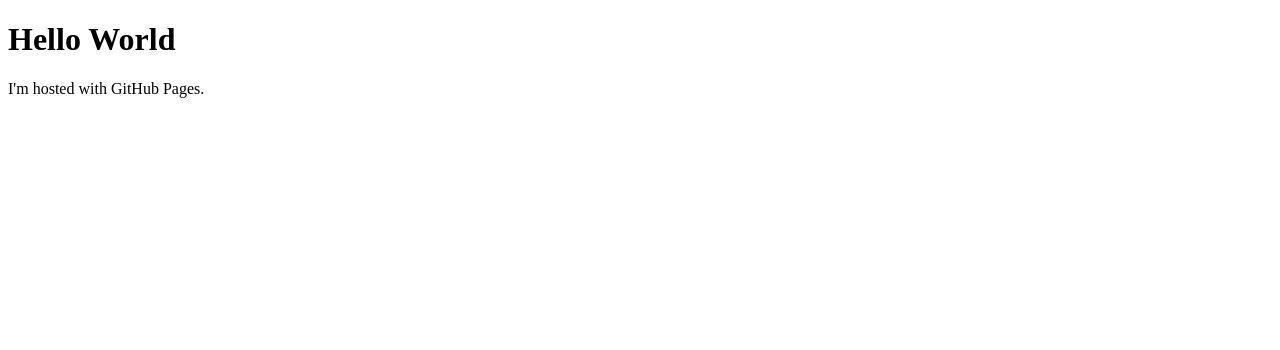
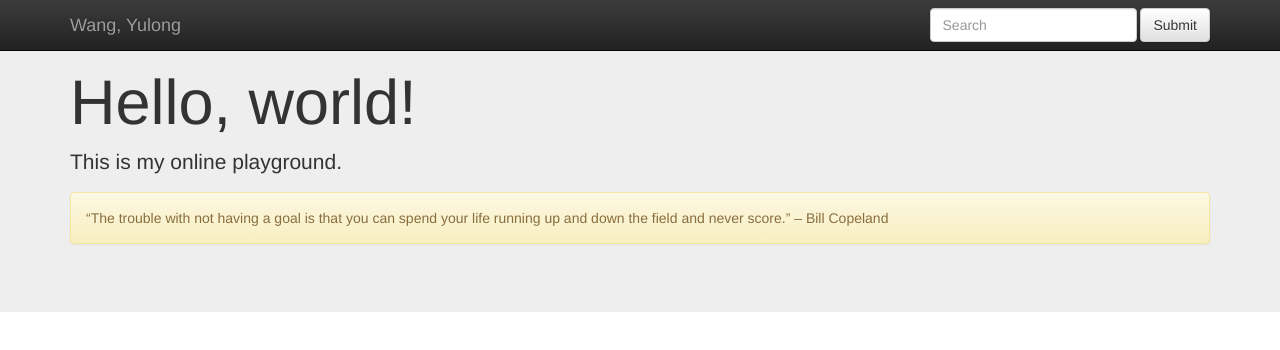
Before and after one commit to YulongW/yulongw.github.io, a plain HTML site: page index.html in a window 1280 px wide. Drawn offline with nearby package versions, Linux system fonts and the light colour scheme.

Commit message:
Creating bootstrap playground

```diff
--- a/index.html
+++ b/index.html
@@ -1,8 +1,66 @@
 <!DOCTYPE html>
 
-<html>
+<html lang="en">
+
+	<head>
+		<meta charset="utf-8">
+		<meta http-equiv="X-UA-Compatible" content="IE=edge">
+		<meta name="viewport" content="width=device-width, initial-scale=1">
+		<title>Bootstrap 101 Template</title>
+
+		<!-- Latest compiled and minified CSS -->
+		<link rel="stylesheet" href="https://maxcdn.bootstrapcdn.com/bootstrap/3.2.0/css/bootstrap.min.css">
+
+		<!-- Optional theme -->
+		<link rel="stylesheet" href="https://maxcdn.bootstrapcdn.com/bootstrap/3.2.0/css/bootstrap-theme.min.css">
+
+		<!-- jQuery (necessary for Bootstrap's JavaScript plugins) -->
+		<script src="https://ajax.googleapis.com/ajax/libs/jquery/1.11.1/jquery.min.js"></script>
+
+		<!-- Latest compiled and minified JavaScript -->
+		<script src="https://maxcdn.bootstrapcdn.com/bootstrap/3.2.0/js/bootstrap.min.js"></script>
+
+		<!-- HTML5 Shim and Respond.js IE8 support of HTML5 elements and media queries -->
+		<!-- WARNING: Respond.js doesn't work if you view the page via file:// -->
+		<!--[if lt IE 9]>
+		  <script src="https://oss.maxcdn.com/html5shiv/3.7.2/html5shiv.min.js"></script>
+		  <script src="https://oss.maxcdn.com/respond/1.4.2/respond.min.js"></script>
+		<![endif]-->
+	</head>
+
 	<body>
-		<h1>Hello World</h1>
-		<p>I'm hosted with GitHub Pages.</p>
+		<div class="navbar navbar-inverse navbar-fixed-top" role="navigation">
+			<div class="container">
+				<div class="navbar-header">
+					<button type="button" class="navbar-toggle collapsed" data-toggle="collapse" data-target=".navbar-collapse">
+						<span class="sr-only">Toggle navigation</span>
+						<span class="icon-bar"></span>
+						<span class="icon-bar"></span>
+						<span class="icon-bar"></span>
+					</button>
+					<a class="navbar-brand" href="#">Wang, Yulong</a>
+				</div>
+				<div class="navbar-collapse collapse">
+					<form class="navbar-form navbar-right" role="form">
+						<div class="form-group">
+							<input type="text" class="form-control" placeholder="Search">
+						</div>
+						<button type="submit" class="btn btn-default">Submit</button>
+					</form>
+				</div>
+				<!--/.navbar-collapse -->
+			</div>
+		</div>
+
+		<div class="jumbotron">
+			<div class="container">
+				<h1>Hello, world!</h1>
+				<p>This is my online playground.</p>
+				<div class="alert alert-warning" role="alert">
+					<q>The trouble with not having a goal is that you can spend your life running up and down the field and never score.</q> – Bill Copeland</p>
+				</div>
+			</div>
+		</div>
 	</body>
+
 </html>
```
